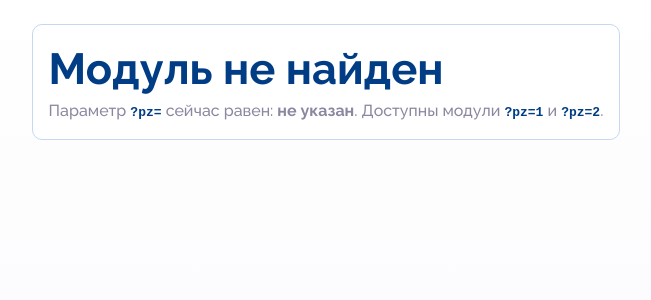
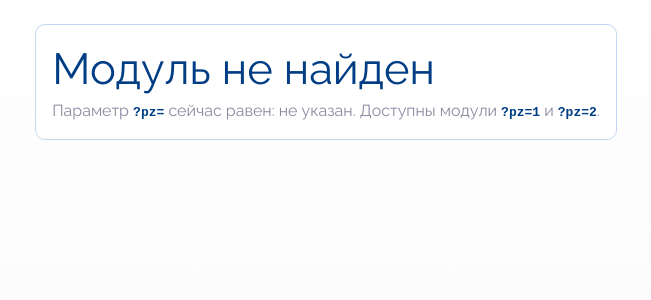
Before and after one commit to Agur-sama/HSR_front, a React (Vite) app: page / in a window 1280 px wide. Shown: the top 300 px of the page, without its empty margins (314-965 px from the left). Built offline with nearby package versions, Linux system fonts and the light colour scheme.

Commit message:
шрифт интерфейса кладу в сборку, а не тяну с google fonts

```diff
--- a/src/styles.css
+++ b/src/styles.css
@@ -1,4 +1,3 @@
-@import url("https://fonts.googleapis.com/css2?family=Raleway:wght@500;600;700;800&display=swap");
 
 :root {
   --primary: #003d84;
```
Also changed, not shown: src/main.tsx (+12 -0 lines), 1 other file (tests, documents, lock files or other folders).
